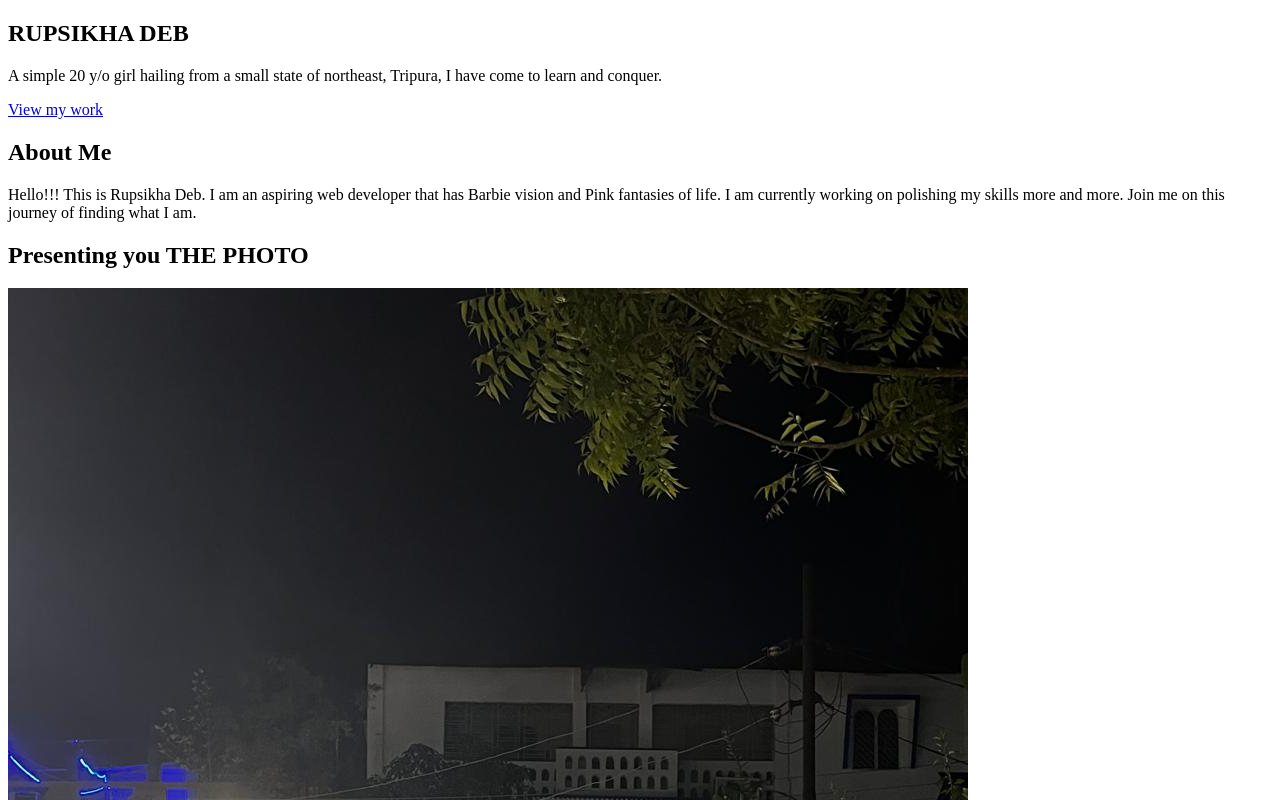
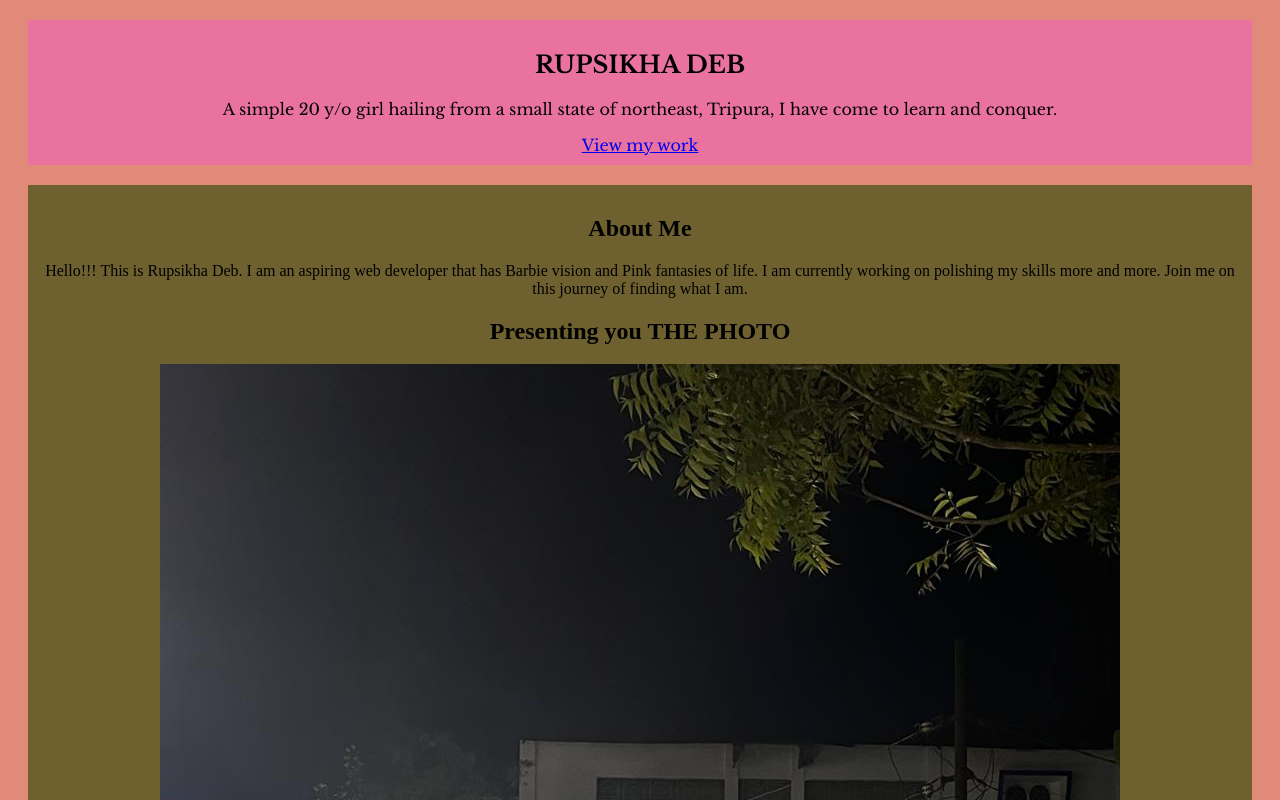
Before and after one commit to rupsikha05/portfolio-webdev, a plain HTML site: page index.html in a window 1280 px wide. Shown: the top 800 px of the page. Drawn offline with nearby package versions, Linux system fonts and the light colour scheme.

Commit message:
second commit

```diff
--- a/index.html
+++ b/index.html
@@ -5,25 +5,33 @@
     <meta charset="UTF-8">
     <meta name="viewport" content="width=device-width, initial-scale=1.0">
     <title>My Portfolio</title>
+    <link rel="preconnect" href="https://fonts.googleapis.com">
+    <link rel="preconnect" href="https://fonts.gstatic.com" crossorigin>
+    <link
+        href="https://fonts.googleapis.com/css2?family=Caveat:wght@400..700&family=Libre+Baskerville:ital,wght@0,400..700;1,400..700&family=Lobster&display=swap"
+        rel="stylesheet">
+    <link rel="stylesheet" href="style.css">
 </head>
 
 <body>
-    <section>
+    <section id="hero">
         <h1>RUPSIKHA DEB</h1>
         <p>A simple 20 y/o girl hailing from a small state of northeast, Tripura, I have come to learn and conquer.</p>
         <a href="https://github.com/rupsikha05">View my work</a>
     </section>
-    <section>
+
+    <section id="about">
         <h1>About Me</h1>
         <p>Hello!!! This is Rupsikha Deb. I am an aspiring web developer that has Barbie vision and Pink fantasies of
             life. I am currently working on polishing my skills more and more. Join me on this journey of finding what I
             am. </p>
         <div>
             <h2>Presenting you THE PHOTO</h2>
-            <img src="my photo.jpg" alt="a cute photo of mine">
+            <img id="myphoto" src="my photo.jpg" alt="a cute photo of mine">
         </div>
     </section>
-    <section>
+
+    <section id="skills">
         <h1>Skills</h1>
         <h2>Languages known:</h2>
         <ul>
@@ -39,7 +47,8 @@
             <li>VS code</li>
         </ul>
     </section>
-    <section>
+
+    <section id="Projects">
         <h1>Projects</h1>
         <div>
             <h3>Weather Finder</h3>
--- /dev/null
+++ b/style.css
@@ -0,0 +1,18 @@
+body{
+    background-color:#e18a7a ;
+}
+#hero{
+    background-color: rgb(233, 114, 159);
+    color: black;
+    font-family: "Libre Baskerville", cursive;
+    margin: 20px;
+    padding: 10px;
+    text-align: center;
+}
+#about{
+    background-color: #6e612f;
+    font-family: 'Times New Roman', Times, serif;
+    margin: 20px;
+    padding: 10px;
+    text-align: center;
+}
```
